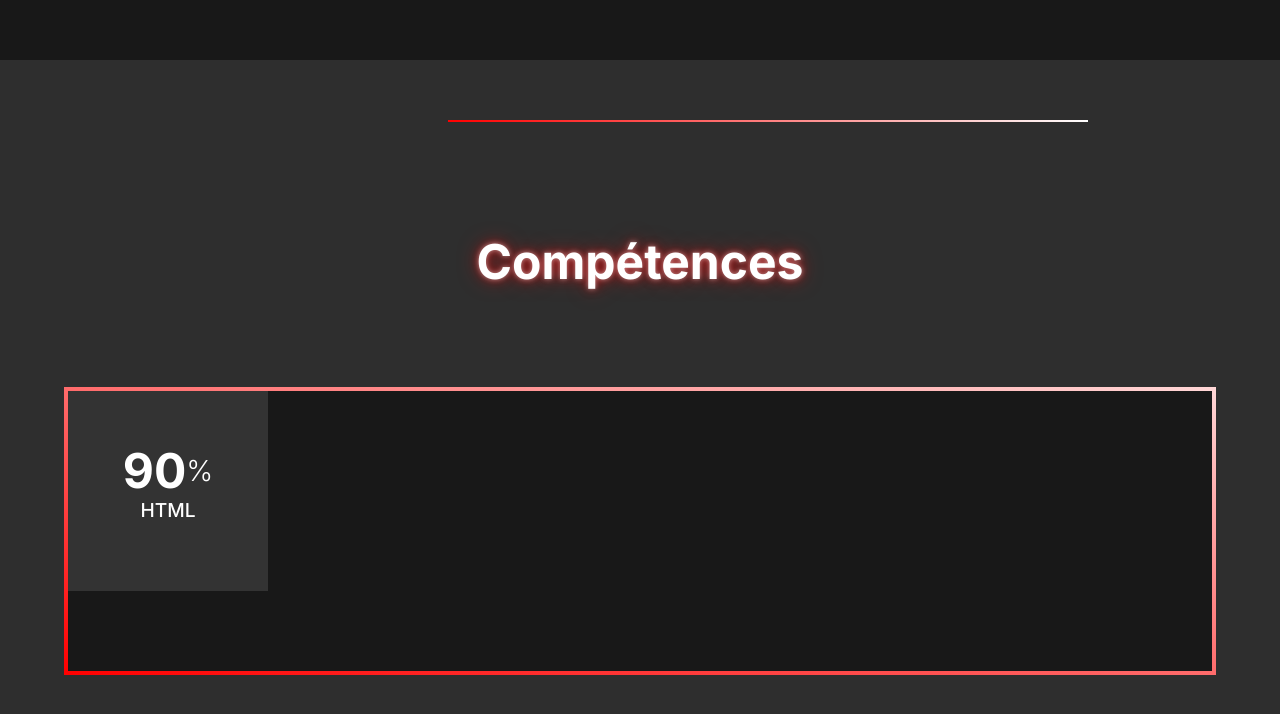
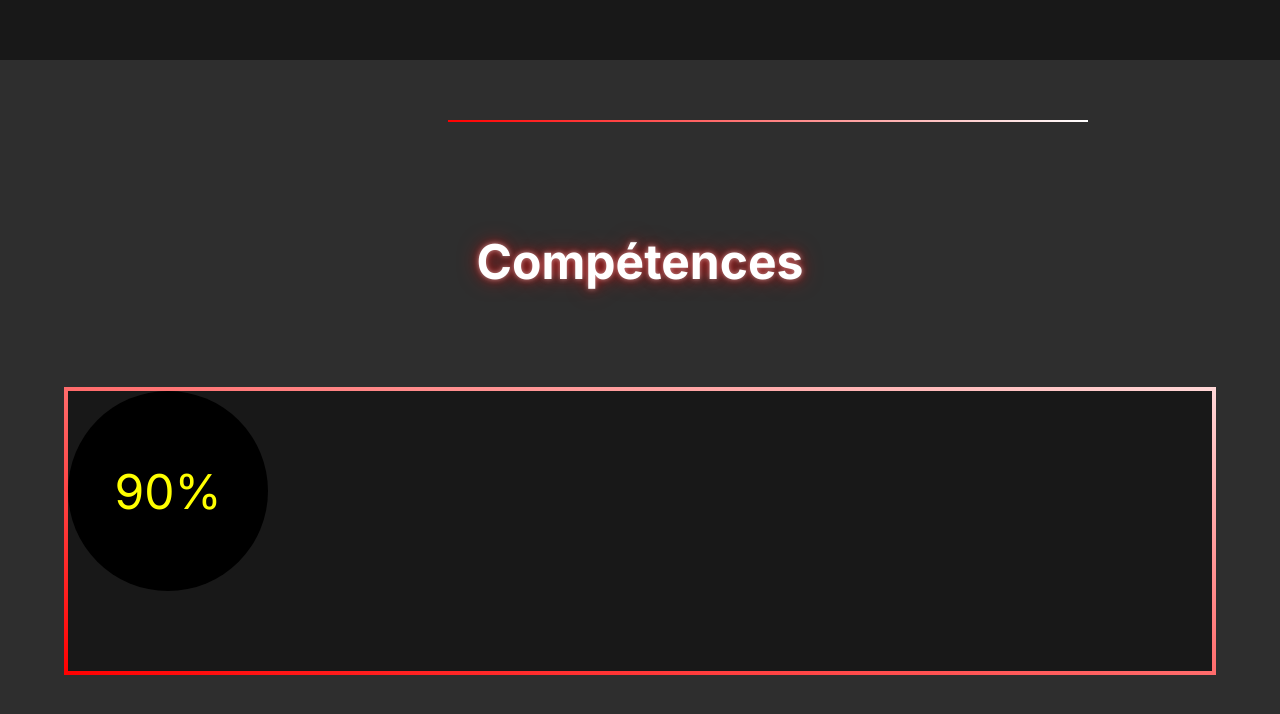
Before and after one commit to Charl2fde/PortfolioNext, a Next.js app in the folder portoflionext/: page / in a window 1280 px wide. Shown: the part 1776-2490 px from the top of the page. Built offline with nearby package versions, Linux system fonts and the light colour scheme.

Commit message:
problème speedmetre

```diff
--- a/portoflionext/src/components/skills/html.tsx
+++ b/portoflionext/src/components/skills/html.tsx
@@ -1,17 +1,58 @@
-// pages/MonComposant.tsx
-
-import React, { useEffect } from 'react';
+import React, { useRef, useEffect, useState } from 'react';
 import styles from '@/styles/html.module.css';
 
+interface BarProps {
+    index: number;
+    isActive: boolean;
+}
+
+const Bar: React.FC<BarProps> = ({ index, isActive }) => (
+    <i
+        style={{ '--i': index } as React.CSSProperties}
+        className={`${styles.bar} ${isActive ? styles['selected-demo'] : ''}`}
+    ></i>
+);
+
 const Html = () => {
+    const barCount = 50;
+    const percentDemo = (barCount * 90) / 100;
+    const ref = useRef<HTMLDivElement>(null);
+    const [isInView, setIsInView] = useState(false);
+
+    useEffect(() => {
+        const observer = new IntersectionObserver(
+            (entries) => {
+                entries.forEach((entry) => {
+                    if (entry.isIntersecting) {
+                        setIsInView(true);
+                        observer.unobserve(entry.target);
+                    }
+                });
+            },
+            {
+                threshold: 0.1
+            }
+        );
+
+        if (ref.current) {
+            observer.observe(ref.current);
+        }
+
+        return () => observer.disconnect();
+    }, []);
+
     return (
-        <div className={styles.compétences}>
-            <div className={styles.rating}>
-                <h2>
-                    <span className={styles.counter} data-target="90">90</span><sup>%</sup>
-                    <p>HTML</p>
-                </h2>
-            </div>
+        <div className={styles.progress} ref={ref} style={{ '--tlt-br-cnt': barCount } as React.CSSProperties}>
+            {Array.from({ length: barCount }, (_, index) => (
+                <Bar
+                    key={index}
+                    index={index}
+                    isActive={index < percentDemo && isInView}
+                />
+            ))}
+            <p className={`${styles['percent-text']} ${isInView ? styles['animate-text'] : ''}`}>
+                90%
+            </p>
         </div>
     );
 };
--- a/portoflionext/src/styles/html.module.css
+++ b/portoflionext/src/styles/html.module.css
@@ -1,56 +1,90 @@
-.compétences {
-    position: relative;
+.progress {
     width: 200px;
     height: 200px;
+    border-radius: 50%;
+    background: black;
+    display: flex;
+    justify-content: center;
+    align-items: center;
+    position: relative;
+    overflow: hidden;
+    /* Assurez-vous que rien ne dépasse du cercle */
 }
 
-.compétences .rating {
-    position: relative;
+.progress i {
+    position: absolute;
     width: 100%;
+    /* Permet à l'élément i de s'étendre sur tout le cercle */
     height: 100%;
-    background: #333;
+    transform: rotate(calc(var(--i) * (360deg / var(--tlt-br-cnt))));
 }
 
-.compétences .rating .block {
+.progress i::after {
+    content: '';
     position: absolute;
+    top: 10px;
+    /* Positionne le début des barres juste à l'intérieur du cercle */
+    left: 50%;
+    /* Centre les barres horizontalement */
+    background: hsla(0, 0%, 100%, 0.12);
+    /* Couleur des barres inactives */
     width: 2px;
-    height: 5px;
-    background: #000000;
+    /* Largeur des barres */
+    height: 15px;
+    /* Longueur des barres */
+    border-radius: 2px;
+    /* Rayon de bordure pour adoucir les bords des barres */
+    transform: translateX(-50%) rotate(0deg);
+    /* Centre les barres verticalement */
+    transform-origin: top;
+    /* Origine de la transformation au sommet des barres */
+    opacity: 0;
+    /* Commence avec une opacité de 0 pour l'animation */
+}
+
+.progress .selected-demo::after {
+    background: hsl(60, 100%, 50%);
+    /* Couleur des barres actives */
+    box-shadow:
+        0 0 1px hsl(60, 100%, 50%),
+        0 0 3px hsl(60, 100%, 30%),
+        0 0 4px hsl(60, 100%, 10%);
+}
+
+.percent-text {
+    font-size: 3rem;
+    /* Taille du texte pour le pourcentage */
+    color: yellow;
+    /* Couleur du texte */
+    position: absolute;
+    top: 50%;
     left: 50%;
-    transform-origin: 50% 100px;
+    transform: translate(-50%, -50%);
+    /* Centre le texte dans le cercle */
     opacity: 0;
-    animation: animate 0.1s linear forwards;
+    /* Commence avec une opacité de 0 pour l'animation */
 }
-@keyframes animate{
-    to{
+
+/* Classe pour contrôler l'animation des barres */
+.animate::after {
+    animation: barCreationAnimation 100ms ease forwards;
+    animation-delay: calc(var(--i) * 15ms);
+}
+
+/* Classe pour contrôler l'apparition du texte */
+.animate-text {
+    animation: textAppear 500ms ease forwards;
+    animation-delay: calc(var(--tlt-br-cnt) * 15ms / 2);
+}
+
+@keyframes barCreationAnimation {
+    to {
         opacity: 1;
     }
 }
 
-.compétences .rating .block:nth-child(-n+91){
-    background: #f00;
-    box-shadow: 0 0 15px rgb(197, 0, 0)
-                0 0 30px rgb(143, 0, 0);
+@keyframes textAppear {
+    to {
+        opacity: 1;
+    }
 }
-
-.compétences .rating h2 {
-    position: absolute;
-    top: 50%;
-    left: 50%;
-    transform: translate(-50%, -50%);
-    color: #fff;
-    font-size: 1.2em;
-    font-weight: 500;
-    text-align: center;
-    line-height: 1.5em;
-}
-
-.compétences .rating h2 span {
-    font-size: 2.5em;
-    font-weight: 700;
-}
-
-.compétences .rating h2 sup {
-    font-size: 1.5em;
-    font-weight: 300;
-}
```
